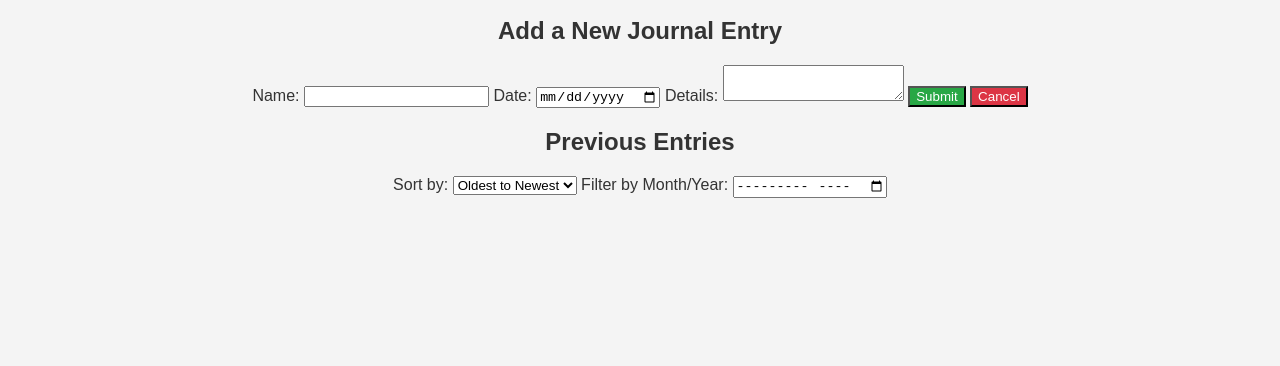
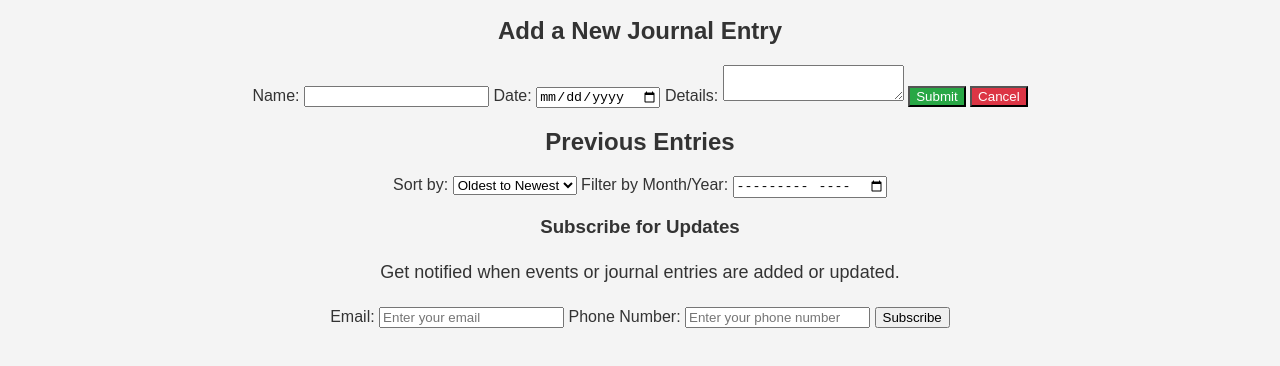
Before and after one commit to BethanyRau-consulting/cabin-calendar-3, a plain HTML site: page journal.html in a window 1280 px wide. Shown: the part 132-498 px from the top of the page. Drawn offline with Linux system fonts and the light colour scheme; sample sign-in values are in the browser's storage.

Commit message:
Update journal.html
add footer

```diff
--- a/journal.html
+++ b/journal.html
@@ -74,4 +74,20 @@
     <!-- ✅ Load journal.js AFTER Firebase is initialized -->
     <script src="journal.js" defer></script>
 </body>
+    <footer>
+    <h3>Subscribe for Updates</h3>
+    <p>Get notified when events or journal entries are added or updated.</p>
+
+    <form id="subscriptionForm">
+        <label for="email">Email:</label>
+        <input type="email" id="email" placeholder="Enter your email">
+
+        <label for="phone">Phone Number:</label>
+        <input type="tel" id="phone" placeholder="Enter your phone number">
+
+        <button type="submit">Subscribe</button>
+    </form>
+
+    <p id="subscriptionMessage" style="color: green; display: none;">Subscription successful!</p>
+</footer>
 </html>
```
